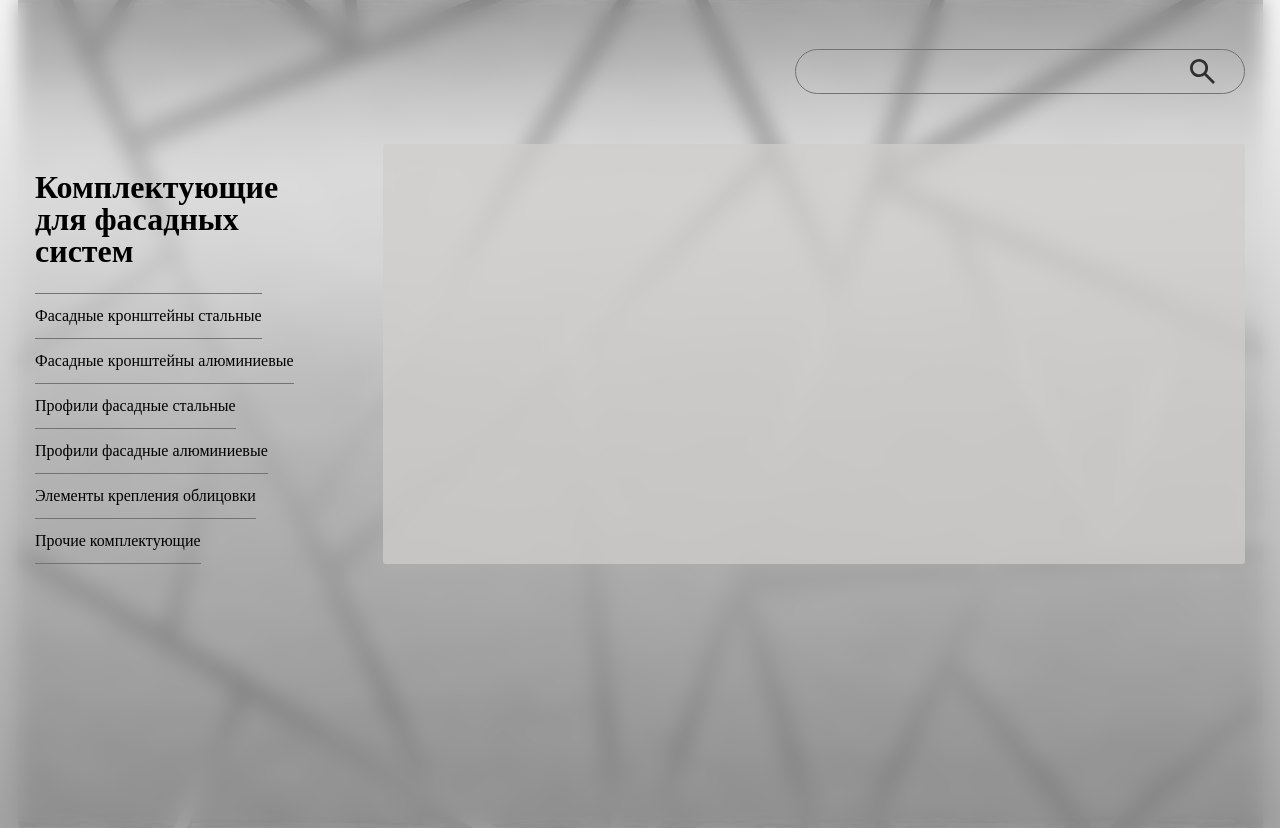
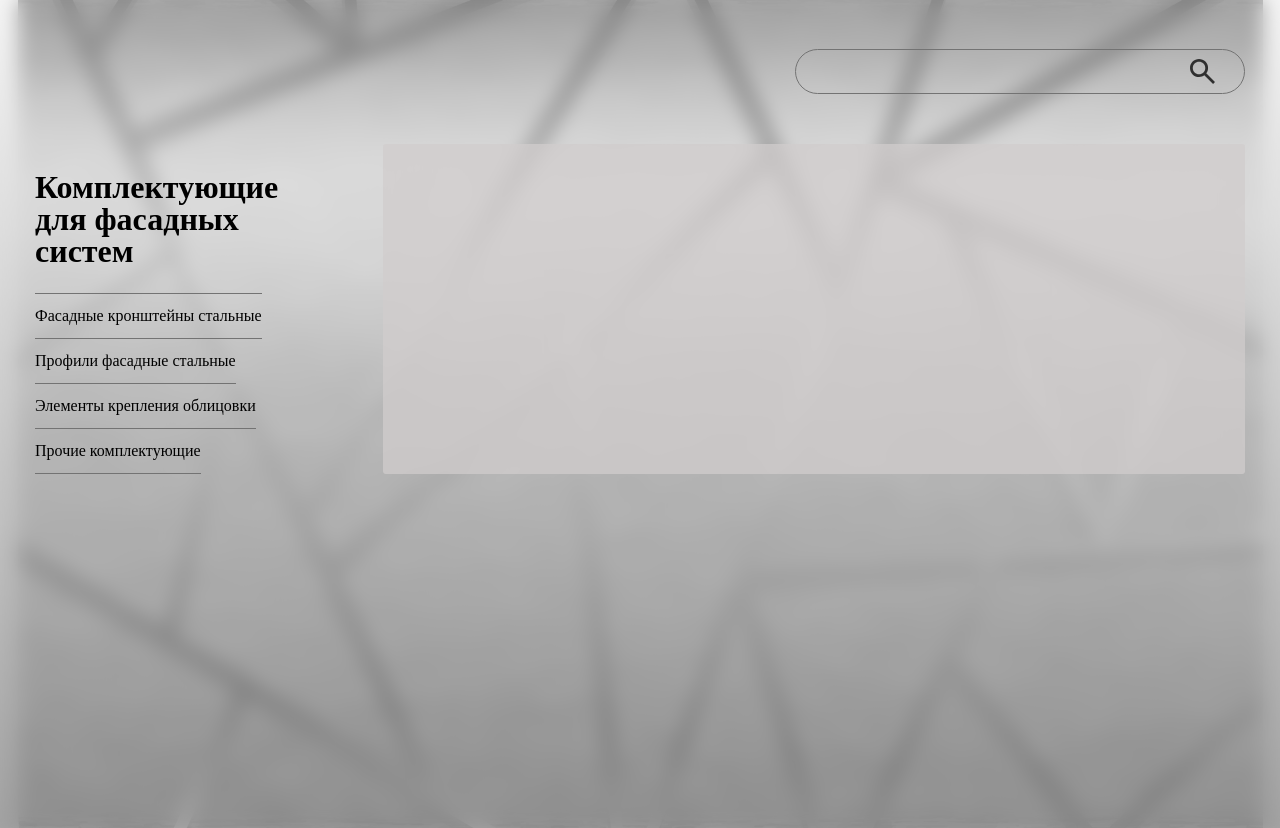
Before and after one commit to Nenakhov-Maxim/AltSite, a Django app: template mainSite/templates/production.html in a window 1280 px wide. Shown: the part 105-933 px from the top of the page. Run offline with Django 3.2, Linux system fonts and the light colour scheme; the template is opened without the code that fills it, so the values that code supplies are empty; some web fonts are replaced.

Commit message:
Убраны алюминевые комплектующие

```diff
--- a/mainSite/templates/production.html
+++ b/mainSite/templates/production.html
@@ -32,9 +32,9 @@
                 <div class="left-side-menu-inner-wrapper">
                     <ul class="left-side-menu-list" id="productionSideMenu">
                         <a href="{% url 'products-base' %}facade-brackets-steel/"><li class="left-side-menu-item">Фасадные кронштейны стальные</li></a>
-                        <a href="{% url 'products-base' %}facade-brackets-aluminum/"><li class="left-side-menu-item">Фасадные кронштейны алюминиевые</li></a>
+                        {% comment %} <a href="{% url 'products-base' %}facade-brackets-aluminum/"><li class="left-side-menu-item">Фасадные кронштейны алюминиевые</li></a> {% endcomment %}
                         <a href="{% url 'products-base' %}facade-profile-steel/"><li class="left-side-menu-item">Профили фасадные стальные</li></a>
-                        <a href="{% url 'products-base' %}facade-profile-aluminum/"><li class="left-side-menu-item">Профили фасадные алюминиевые</li></a>
+                        {% comment %} <a href="{% url 'products-base' %}facade-profile-aluminum/"><li class="left-side-menu-item">Профили фасадные алюминиевые</li></a> {% endcomment %}
                         <a href="{% url 'products-base' %}cladding-mounting/"><li class="left-side-menu-item">Элементы крепления облицовки</li></a>
                         <a href="{% url 'products-base' %}other-accessories/"><li class="left-side-menu-item">Прочие комплектующие</li></a>
                     </ul>
```
